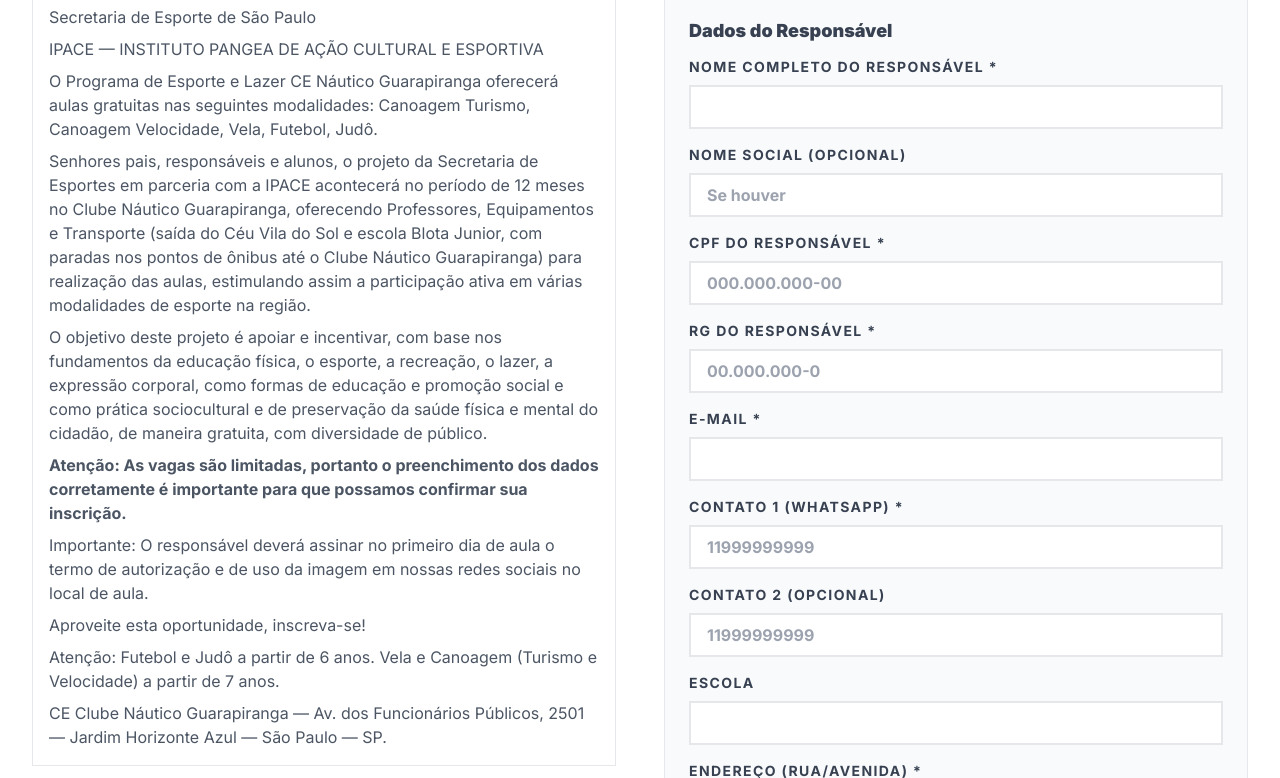
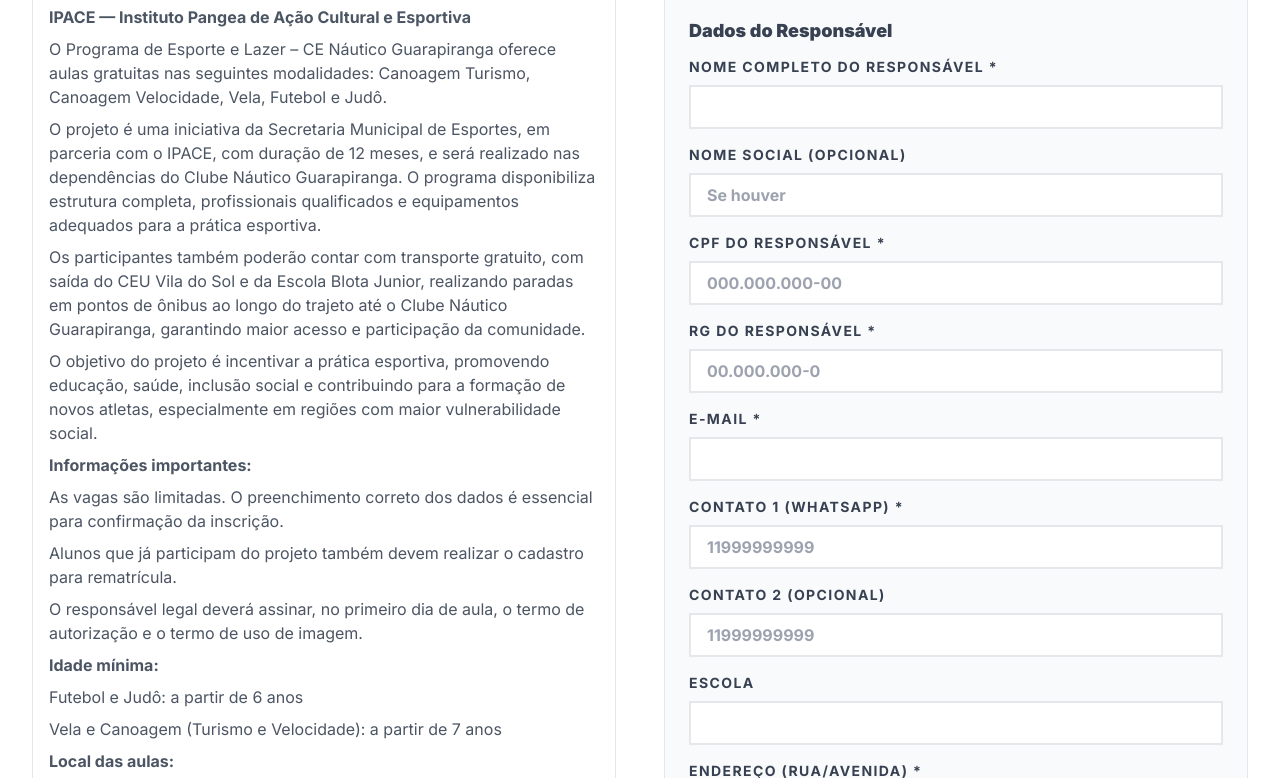
Before and after one commit to ongsbrasil/IPACE, a website: page inscricoescenautico2026/index.html in a window 1280 px wide. Shown: the part 576-1354 px from the top of the page. Drawn offline with nearby package versions, Linux system fonts and the light colour scheme.

Commit message:
Add files via upload

```diff
--- a/inscricoescenautico2026/index.html
+++ b/inscricoescenautico2026/index.html
@@ -69,16 +69,22 @@
         <section class="space-y-4">
           <div class="bg-white border border-gray-200 rounded-lg p-4 space-y-2">
             <h2 class="text-2xl md:text-3xl font-black text-ipace-blue">Informativo</h2>
-            <p class="text-ipace-text">Secretaria de Esporte de São Paulo</p>
-            <p class="text-ipace-text">IPACE — INSTITUTO PANGEA DE AÇÃO CULTURAL E ESPORTIVA</p>
-            <p class="text-ipace-text">O Programa de Esporte e Lazer CE Náutico Guarapiranga oferecerá aulas gratuitas nas seguintes modalidades: Canoagem Turismo, Canoagem Velocidade, Vela, Futebol, Judô.</p>
-            <p class="text-ipace-text">Senhores pais, responsáveis e alunos, o projeto da Secretaria de Esportes em parceria com a IPACE acontecerá no período de 12 meses no Clube Náutico Guarapiranga, oferecendo Professores, Equipamentos e Transporte (saída do Céu Vila do Sol e escola Blota Junior, com paradas nos pontos de ônibus até o Clube Náutico Guarapiranga) para realização das aulas, estimulando assim a participação ativa em várias modalidades de esporte na região.</p>
-            <p class="text-ipace-text">O objetivo deste projeto é apoiar e incentivar, com base nos fundamentos da educação física, o esporte, a recreação, o lazer, a expressão corporal, como formas de educação e promoção social e como prática sociocultural e de preservação da saúde física e mental do cidadão, de maneira gratuita, com diversidade de público.</p>
-            <p class="text-ipace-text font-bold">Atenção: As vagas são limitadas, portanto o preenchimento dos dados corretamente é importante para que possamos confirmar sua inscrição.</p>
-            <p class="text-ipace-text">Importante: O responsável deverá assinar no primeiro dia de aula o termo de autorização e de uso da imagem em nossas redes sociais no local de aula.</p>
-            <p class="text-ipace-text">Aproveite esta oportunidade, inscreva-se!</p>
-            <p class="text-ipace-text">Atenção: Futebol e Judô a partir de 6 anos. Vela e Canoagem (Turismo e Velocidade) a partir de 7 anos.</p>
-            <p class="text-ipace-text">CE Clube Náutico Guarapiranga — Av. dos Funcionários Públicos, 2501 — Jardim Horizonte Azul — São Paulo — SP.</p>
+            <p class="text-ipace-text font-bold">IPACE — Instituto Pangea de Ação Cultural e Esportiva</p>
+            <p class="text-ipace-text">O Programa de Esporte e Lazer – CE Náutico Guarapiranga oferece aulas gratuitas nas seguintes modalidades: Canoagem Turismo, Canoagem Velocidade, Vela, Futebol e Judô.</p>
+            <p class="text-ipace-text">O projeto é uma iniciativa da Secretaria Municipal de Esportes, em parceria com o IPACE, com duração de 12 meses, e será realizado nas dependências do Clube Náutico Guarapiranga. O programa disponibiliza estrutura completa, profissionais qualificados e equipamentos adequados para a prática esportiva.</p>
+            <p class="text-ipace-text">Os participantes também poderão contar com transporte gratuito, com saída do CEU Vila do Sol e da Escola Blota Junior, realizando paradas em pontos de ônibus ao longo do trajeto até o Clube Náutico Guarapiranga, garantindo maior acesso e participação da comunidade.</p>
+            <p class="text-ipace-text">O objetivo do projeto é incentivar a prática esportiva, promovendo educação, saúde, inclusão social e contribuindo para a formação de novos atletas, especialmente em regiões com maior vulnerabilidade social.</p>
+            <p class="text-ipace-text font-bold">Informações importantes:</p>
+            <p class="text-ipace-text">As vagas são limitadas. O preenchimento correto dos dados é essencial para confirmação da inscrição.</p>
+            <p class="text-ipace-text">Alunos que já participam do projeto também devem realizar o cadastro para rematrícula.</p>
+            <p class="text-ipace-text">O responsável legal deverá assinar, no primeiro dia de aula, o termo de autorização e o termo de uso de imagem.</p>
+            <p class="text-ipace-text font-bold">Idade mínima:</p>
+            <p class="text-ipace-text">Futebol e Judô: a partir de 6 anos</p>
+            <p class="text-ipace-text">Vela e Canoagem (Turismo e Velocidade): a partir de 7 anos</p>
+            <p class="text-ipace-text font-bold">Local das aulas:</p>
+            <p class="text-ipace-text">CE Clube Náutico Guarapiranga</p>
+            <p class="text-ipace-text">Av. dos Funcionários Públicos, 2501</p>
+            <p class="text-ipace-text">Jardim Horizonte Azul — São Paulo — SP</p>
           </div>
         </section>
 
```
